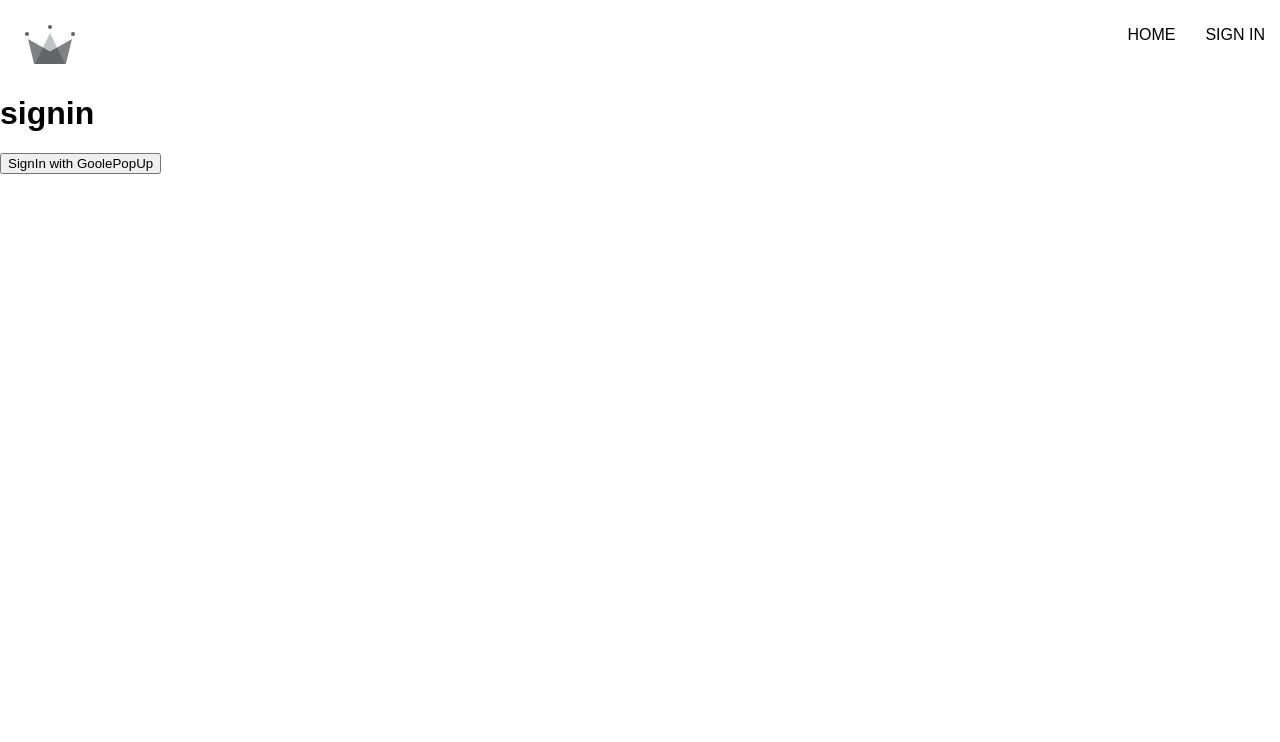
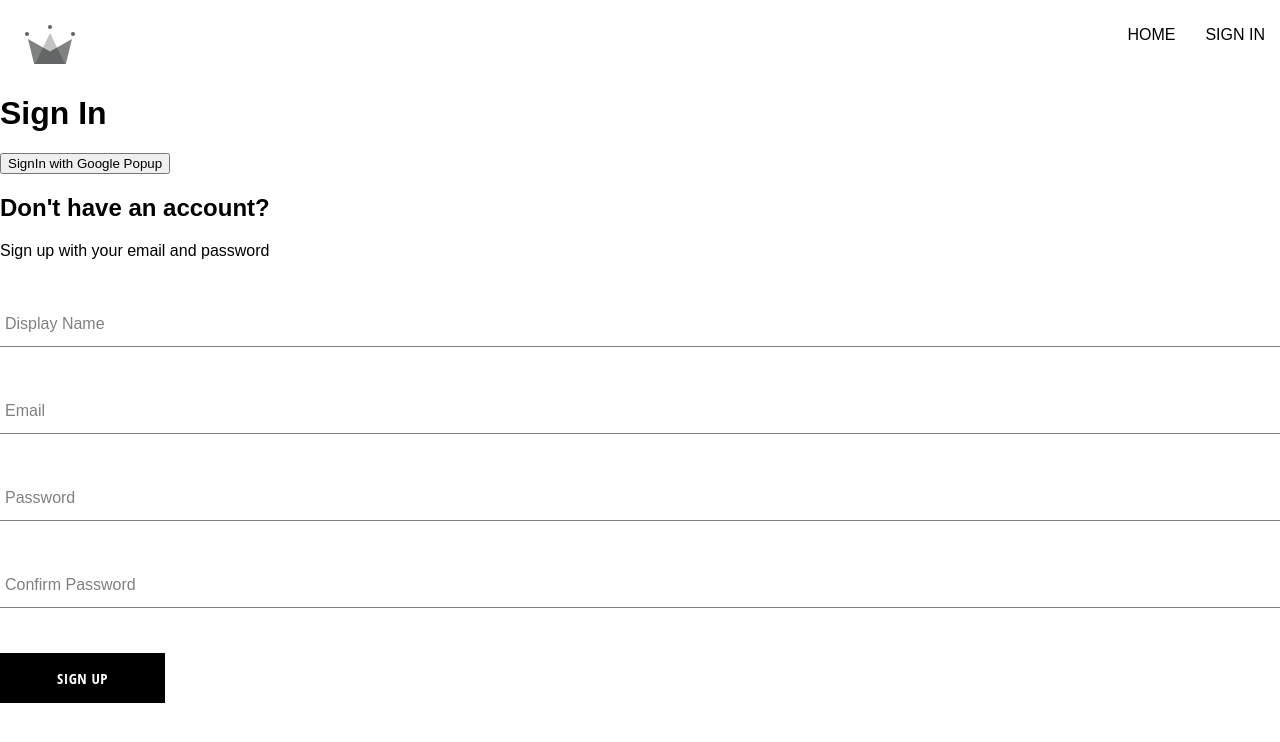
Before and after one commit to Laukkis/ZTM-Ecommerce, a React (Create React App) app: page /signIn in a window 1280 px wide. Shown: the top 742 px of the page. Built offline with nearby package versions, Linux system fonts and the light colour scheme; the HTML template or start-up script is replaced by a standard one.

Commit message:
Added sign up component, the form input component and button component

```diff
--- /dev/null
+++ b/src/components/button/button.js
@@ -0,0 +1,19 @@
+import './button.styles.scss'
+
+const BUTTON_TYPE_CLASSES = {
+    google: 'google-sign-in',
+    inverted: 'inverted'
+}
+
+const Button = ({ children, buttonType, ...otherProps }) => {
+    return (
+        <button
+            className={`button-container ${BUTTON_TYPE_CLASSES[buttonType]}`}
+            {...otherProps}
+        >
+            {children}
+        </button>
+    )
+}
+
+export default Button;
--- /dev/null
+++ b/src/components/button/button.styles.scss
@@ -0,0 +1,46 @@
+.button-container {
+  min-width: 165px;
+  width: auto;
+  height: 50px;
+  letter-spacing: 0.5px;
+  line-height: 50px;
+  padding: 0 35px 0 35px;
+  font-size: 15px;
+  background-color: black;
+  color: white;
+  text-transform: uppercase;
+  font-family: 'Open Sans Condensed';
+  font-weight: bolder;
+  border: none;
+  cursor: pointer;
+  display: flex;
+  justify-content: center;
+
+  &:hover {
+    background-color: white;
+    color: black;
+    border: 1px solid black;
+  }
+
+  &.google-sign-in {
+    background-color: #4285f4;
+    color: white;
+
+    &:hover {
+      background-color: #357ae8;
+      border: none;
+    }
+  }
+
+  &.inverted {
+    background-color: white;
+    color: black;
+    border: 1px solid black;
+
+    &:hover {
+      background-color: black;
+      color: white;
+      border: none;
+    }
+  }
+}
--- /dev/null
+++ b/src/components/form-input/form-input.js
@@ -0,0 +1,19 @@
+import './form-input.styles.scss'
+
+const FormInput = ({ label, ...otherProps }) => {
+    return (
+        <div className='group'>
+            <input className='form-input' {...otherProps} />
+            {label && (
+                <label
+                    className={`${otherProps.value.length ? 'shrink' : ''}
+                    form-input-label`}
+                >
+                    {label}
+                </label>
+            )}
+        </div>
+    );
+};
+
+export default FormInput;
--- /dev/null
+++ b/src/components/form-input/form-input.styles.scss
@@ -0,0 +1,54 @@
+$sub-color: grey;
+$main-color: black;
+
+@mixin shrinkLabel {
+  top: -14px;
+  font-size: 12px;
+  color: $main-color;
+}
+
+.group {
+  position: relative;
+  margin: 45px 0;
+
+  .form-input {
+    background: none;
+    background-color: white;
+    color: $sub-color;
+    font-size: 18px;
+    padding: 10px 10px 10px 5px;
+    display: block;
+    width: 100%;
+    border: none;
+    border-radius: 0;
+    border-bottom: 1px solid $sub-color;
+    margin: 25px 0;
+
+    &:focus {
+      outline: none;
+    }
+
+    &:focus ~ .form-input-label {
+      @include shrinkLabel();
+    }
+  }
+
+  input[type='password'] {
+    letter-spacing: 0.3em;
+  }
+
+  .form-input-label {
+    color: $sub-color;
+    font-size: 16px;
+    font-weight: normal;
+    position: absolute;
+    pointer-events: none;
+    left: 5px;
+    top: 10px;
+    transition: 300ms ease all;
+
+    &.shrink {
+      @include shrinkLabel();
+    }
+  }
+}
--- /dev/null
+++ b/src/components/sign-up-form/sign-up-form.js
@@ -0,0 +1,101 @@
+import { useState } from "react";
+
+import { createAuthUserWithEmailAndPasword, createUserDocumentFromAuth } from "../../utils/firebase/firebase.utils";
+import FormInput from "../form-input/form-input"
+import Button from "../button/button";
+
+import './sign-up-form.styles.scss'
+
+const defaultFormFields = {
+    displayName: '',
+    email: '',
+    password: '',
+    confirmPassword: ''
+}
+
+
+const SignUpForm = () => {
+    const [formFields, setFormFields] = useState(defaultFormFields);
+    const { displayName, email, password, confirmPassword } = formFields;
+
+    const resetFormfields = () => {
+        setFormFields(defaultFormFields);
+    }
+
+    const handleChange = (event) => {
+        const { name, value } = event.target;
+
+        setFormFields({ ...formFields, [name]: value })
+    };
+
+    const handleSubmit = async (event) => {
+        event.preventDefault();
+        if (password !== confirmPassword) {
+            alert("password do not match")
+            return
+        }
+
+        try {
+            const { user } = await createAuthUserWithEmailAndPasword(
+                email,
+                password
+            );
+            await createUserDocumentFromAuth(user, { displayName });
+            resetFormfields();
+
+        } catch (error) {
+            if (error.code === 'auth/email-already-in-use') {
+                alert('Email already in use')
+            } else {
+                console.log('User creation encountered an error', error)
+            }
+        }
+
+
+    }
+
+    return (
+        <div>
+            <h2>Don't have an account?</h2>
+            <span>Sign up with your email and password</span>
+            <form onSubmit={handleSubmit}>
+                <FormInput
+                    label="Display Name"
+                    type="text"
+                    required
+                    onChange={handleChange}
+                    name="displayName"
+                    value={displayName}
+                />
+                <FormInput
+                    label="Email"
+                    type="email"
+                    required
+                    onChange={handleChange}
+                    name="email"
+                    value={email}
+                />
+                <FormInput
+                    label="Password"
+                    type="password"
+                    required
+                    onChange={handleChange}
+                    name="password"
+                    value={password}
+                />
+                <FormInput
+                    label="Confirm Password"
+                    type="password"
+                    required
+                    onChange={handleChange}
+                    name="confirmPassword"
+                    value={confirmPassword}
+                />
+
+                <Button type="submit">Sign Up</Button>
+            </form>
+        </div>
+    )
+}
+
+export default SignUpForm;
--- /dev/null
+++ b/src/components/sign-up-form/sign-up-form.styles.scss
@@ -0,0 +1,9 @@
+.sign-up-container {
+    display: flex;
+    flex-direction: column;
+    width: 380px;
+
+    h2 {
+        margin: 10px 0;
+    }
+}
--- a/src/routes/signin/signin.js
+++ b/src/routes/signin/signin.js
@@ -1,5 +1,26 @@
-import { signInWithGooglePopup, createUserDocumentFromAuth } from '../../utils/firebase/firebase.utils'
+import { useEffect } from 'react';
+import { getRedirectResult } from 'firebase/auth';
+
+import {
+    auth,
+    signInWithGooglePopup,
+    createUserDocumentFromAuth,
+    signInWithGoogleRedirect
+} from '../../utils/firebase/firebase.utils'
+
+import SignUpForm from '../../components/sign-up-form/sign-up-form';
+
 const SignIn = () => {
+
+    /* useEffect(
+        () => async () => {
+            const response = await getRedirectResult(auth);
+            if (response) {
+                const userDocRef = await createUserDocumentFromAuth(response.user);
+            }
+        },
+        []
+    ); */
 
     const logGoogleUser = async () => {
         const { user } = await signInWithGooglePopup();
@@ -8,8 +29,10 @@
 
     return (
         <div>
-            <h1>signin</h1>
-            <button onClick={logGoogleUser}>SignIn with GoolePopUp</button>
+            <h1>Sign In</h1>
+            <button onClick={logGoogleUser}>SignIn with Google Popup</button>
+            <SignUpForm />
+            {/* <button onClick={signInWithGoogleRedirect}>SignIn with Google Redirect</button> */}
         </div>
     )
 }
--- a/src/utils/firebase/firebase.utils.js
+++ b/src/utils/firebase/firebase.utils.js
@@ -3,7 +3,8 @@
     getAuth,
     signInWithRedirect,
     signInWithPopup,
-    GoogleAuthProvider
+    GoogleAuthProvider,
+    createUserWithEmailAndPassword
 } from 'firebase/auth';
 
 import {
@@ -26,17 +27,20 @@
 // Initialize Firebase
 const firebaseApp = initializeApp(firebaseConfig);
 
-const provider = new GoogleAuthProvider();
-provider.setCustomParameters({
+const GoogleProvider = new GoogleAuthProvider();
+GoogleProvider.setCustomParameters({
     prompt: "select_account"
 });
 
 export const auth = getAuth();
-export const signInWithGooglePopup = () => signInWithPopup(auth, provider);
+export const signInWithGooglePopup = () => signInWithPopup(auth, GoogleProvider);
+export const signInWithGoogleRedirect = () => signInWithRedirect(auth, GoogleProvider);
 
 export const db = getFirestore();
 
-export const createUserDocumentFromAuth = async (userAuth) => {
+export const createUserDocumentFromAuth = async (userAuth, additionalInformation = {}) => {
+    if (!userAuth) return;
+
     const userDocRef = doc(db, 'users', userAuth.uid);
 
     const userSnapshot = await getDoc(userDocRef)
@@ -50,7 +54,8 @@
             await setDoc(userDocRef, {
                 displayName,
                 email,
-                createdAt
+                createdAt,
+                ...additionalInformation,
             });
         } catch (error) {
             console.log('Error creating the user', error.message)
@@ -61,3 +66,9 @@
     return userDocRef;
 
 };
+
+export const createAuthUserWithEmailAndPasword = async (email, password) => {
+    if (!email || !password) return;
+
+    return await createUserWithEmailAndPassword(auth, email, password)
+}
```
